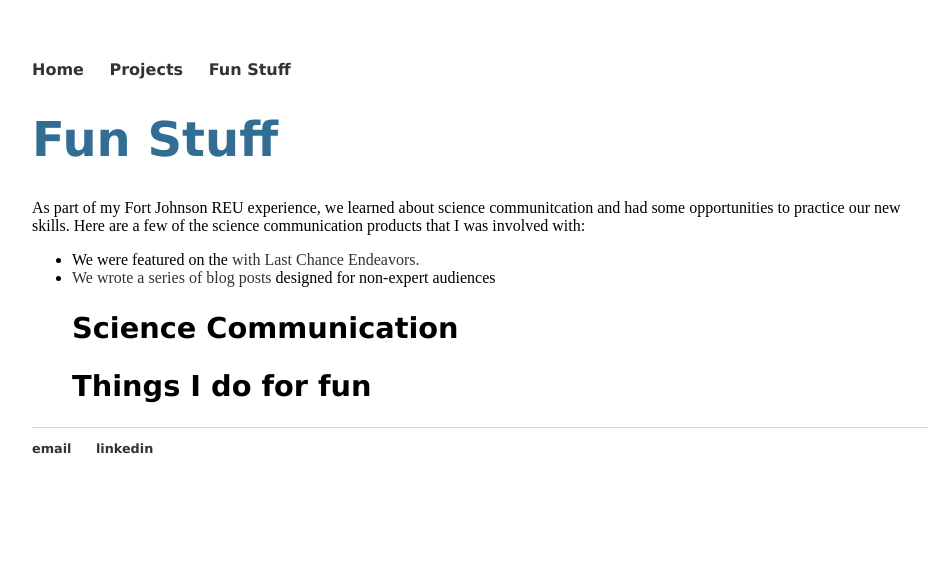
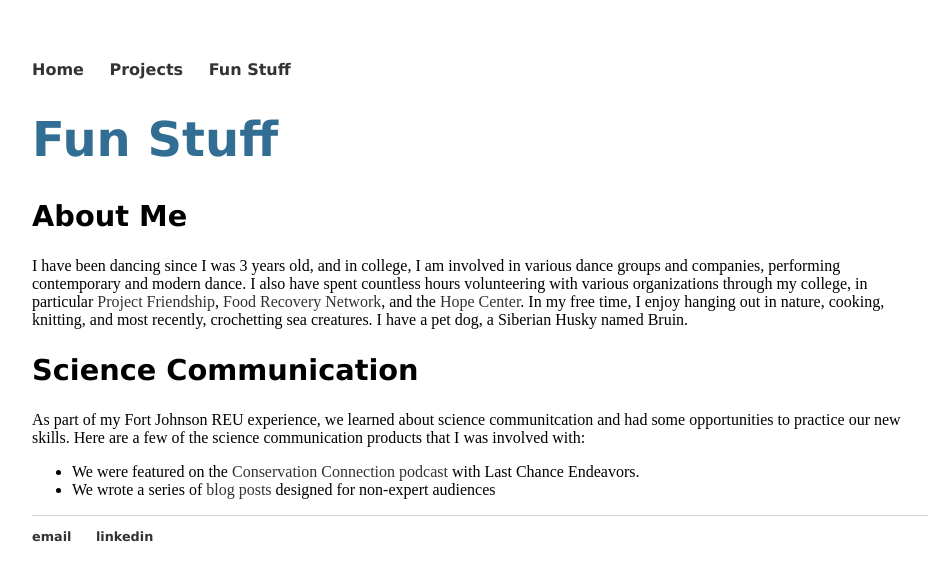
Before and after one commit to kcmateos/kcmateos.github.io, a Jekyll site: the page funstuff/index.html, which Jekyll copies as it is, in a window 1280 px wide. Shown: the top 581 px of the page, without its empty margins (160-1092 px from the left). Built offline with Jekyll 4.4.1, drawn with Linux system fonts in a browser that asks for light colours.

Commit message:
Update index.html

```diff
--- a/funstuff/index.html
+++ b/funstuff/index.html
@@ -17,12 +17,13 @@
 		<div class="container">
     		<div class="blurb">
         		<h1>Fun Stuff</h1>
+			<h2>About Me</h2>
+			</p> I have been dancing since I was 3 years old, and in college, I am involved in various dance groups and companies, performing contemporary and modern dance. I also have spent countless hours volunteering with various organizations through my college, in particular <a href= "https://www.projectfriendshipmentoring.org/" target="blank">Project Friendship</a>, <a href = "https://www.foodrecoverynetwork.org/" target="blank"> Food Recovery Network</a>, and the <a href = "http://hopecentermn.org/" target="blank">Hope Center</a>. In my free time, I enjoy hanging out in nature, cooking, knitting, and most recently, crochetting sea creatures. I have a pet dog, a Siberian Husky named Bruin.
+			<h2>Science Communication</h2>
 			</p> As part of my Fort Johnson REU experience, we learned about science communitcation and had some opportunities to practice our new skills. Here are a few of the science communication products that I was involved with:
 			<ul>
-				<li> We were featured on the <a href="https://www.lastchanceendeavors.com/podcast/episode/2e3514af/reu-mini-series-episode-02-or-jackson-eberwein-jules-duran-and-katherine-mateos-or-a-whole-bag-of-issues" Conservation Connection podcast</a> with Last Chance Endeavors. </li>
-				<li> We wrote a series of <a href="https://blogreu.wordpress.com/author/katherinemateos/">blog posts</a> designed for non-expert audiences </li>
-			<h2>Science Communication</h2>
-			<h2>Things I do for fun</h2>
+				<li> We were featured on the <a href="https://www.lastchanceendeavors.com/podcast/episode/2e3514af/reu-mini-series-episode-02-or-jackson-eberwein-jules-duran-and-katherine-mateos-or-a-whole-bag-of-issues" target="blank"> Conservation Connection podcast</a> with Last Chance Endeavors. </li>
+				<li> We wrote a series of <a href="https://blogreu.wordpress.com/author/katherinemateos/" target="blank">blog posts</a> designed for non-expert audiences </li>
     		</div><!-- /.blurb -->
 		</div><!-- /.container -->
 		<footer>
```
